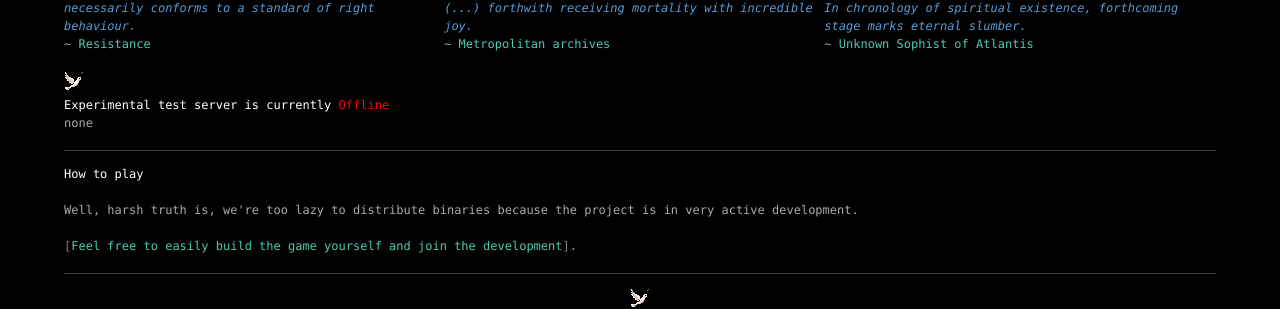
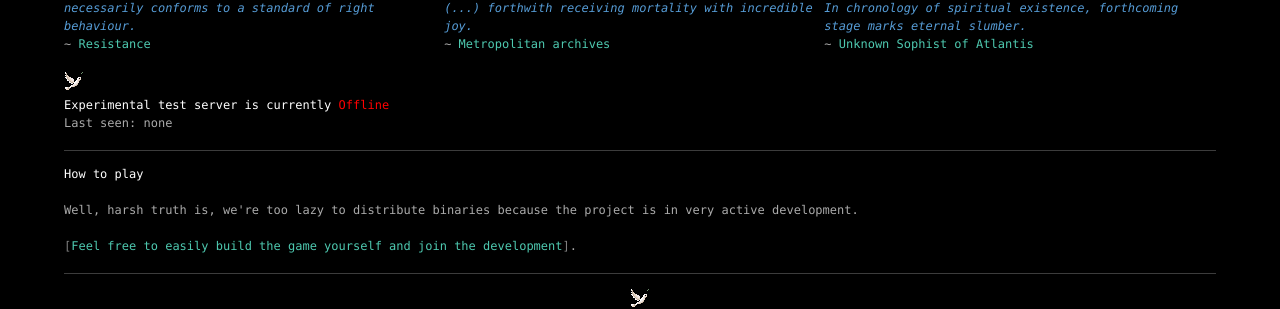
Before and after one commit to TeamHypersomnia/TeamHypersomnia.github.io, a Jekyll site: the page built from play.html, in a window 1280 px wide, cut to the strip 186-495 px from the top of the page. Built offline with Jekyll 4.4.1, drawn with Linux system fonts in a browser that asks for light colours; grey boxes are pictures that could not be loaded.

Commit message:
last online test #3

```diff
--- a/_includes/header.html
+++ b/_includes/header.html
@@ -46,11 +46,11 @@ You are on the <span class="vskeyword"> official homepage </span> <span style="c
 </div>
 
 <div id="serverwidget_offline" style="display:none">
-<span style="color:white">Experimental test server is currently <span style="color:red">Offline</span></span>
+<span style="color:white">Experimental test server is currently <span style="color:red">Offline</span></span><br/>Last seen:
 </div>
 
 <div id="serverwidget">
-<span style="color:white">Experimental test server is currently <span style="color:red">Offline</span></span>
+<span style="color:white">Experimental test server is currently <span style="color:red">Offline</span></span><br/>Last seen:
 </div>
 
 <script>
@@ -103,7 +103,7 @@ function load_server_widget() {
 var offline_callback = function() {
     is_online = false;
     var offline_content = document.getElementById("serverwidget_offline").innerHTML;
-    offline_content += "<br/>" + last_online;
+    offline_content += last_online;
 
 	  document.getElementById("serverwidget").innerHTML = offline_content;
 	};
```
